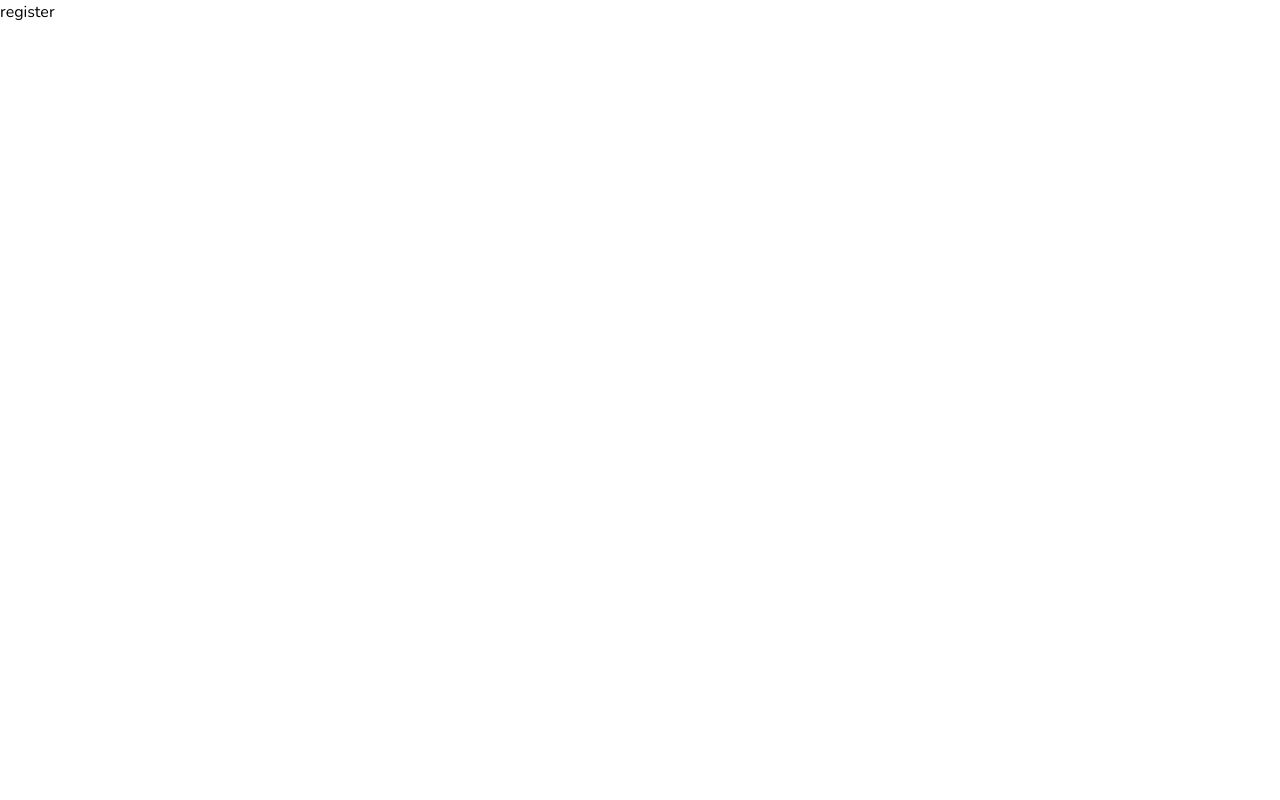
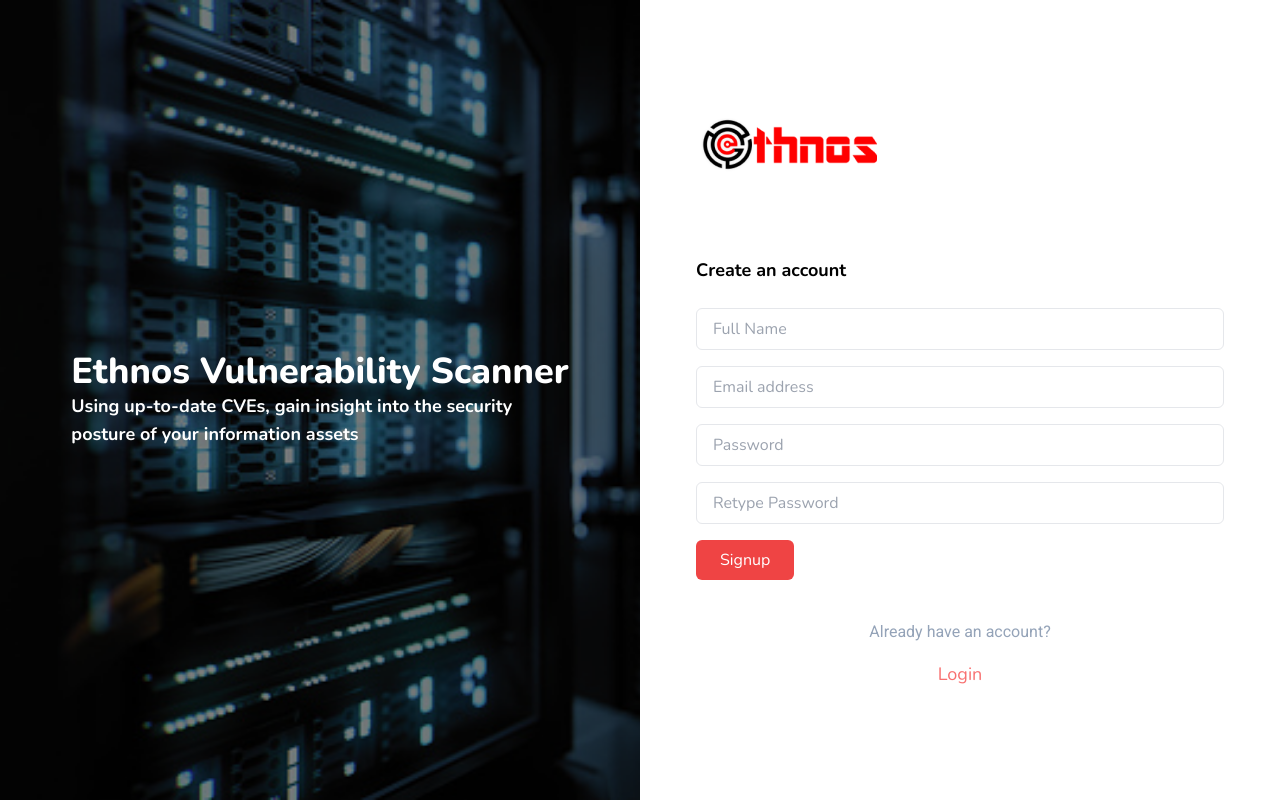
Before and after one commit to iphyviktor/ethnosscan, a Next.js app: page /account/register in a window 1280 px wide. Built offline with nearby package versions, Linux system fonts and the light colour scheme.

Commit message:
add password reset page

```diff
--- a/components/Login.js
+++ b/components/Login.js
@@ -13,7 +13,7 @@
                 </div>
                 <div className="flex items-center justify-between mt-4">
                     <button type="submit" className='px-6 py-2 text-white bg-red-500 rounded-md hover:bg-red-600 transition ease-out duration-500'>Login</button>
-                    <Link href='#'>
+                    <Link href='/account/resetpassword'>
                         <a className='text-sm hover:underline text-red-400'>Forget Password?</a>
                     </Link>
                 </div>
--- a/components/Register.js
+++ b/components/Register.js
@@ -0,0 +1,34 @@
+import React from 'react'
+import Link from 'next/link'
+
+function Register() {
+  return (
+    <>
+        <div>
+            <form action="">
+                <div className="mt-4">
+                    <input type='text' placeholder='Full Name' className="w-full px-4 py-2 border rounded-md focus:outline-none focus:ring-1 focus:ring-bluee-600" />
+                </div>
+
+                <div className="mt-4">
+                    <input type='email' placeholder='Email address' className="w-full px-4 py-2 border rounded-md focus:outline-none focus:ring-1 focus:ring-bluee-600" />
+                </div>
+                <div className="mt-4">
+                    <input type='password' placeholder='Password' className="w-full px-4 py-2 border rounded-md focus:outline-none focus:ring-1 focus:ring-bluee-600" />
+                </div>
+
+                <div className="mt-4">
+                    <input type='password' placeholder='Retype Password' className="w-full px-4 py-2 border rounded-md focus:outline-none focus:ring-1 focus:ring-bluee-600" />
+                </div>
+
+                <div className="flex items-center justify-between mt-4">
+                    <button type="submit" className='px-6 py-2 text-white bg-red-500 rounded-md hover:bg-red-600 transition ease-out duration-500'>Signup</button>
+                </div>
+
+            </form>
+        </div>
+    </>
+  )
+}
+
+export default Register
--- /dev/null
+++ b/components/Resetpassword.js
@@ -0,0 +1,31 @@
+import React from 'react'
+
+function Resetpassword() {
+  return (
+    <>
+        <div>
+            <form action="">
+
+                <div className="mt-4">
+                    <input type='password' placeholder='Old Password' className="w-full px-4 py-2 border rounded-md focus:outline-none focus:ring-1 focus:ring-bluee-600" />
+                </div>
+
+                <div className="mt-4">
+                    <input type='password' placeholder='New Password' className="w-full px-4 py-2 border rounded-md focus:outline-none focus:ring-1 focus:ring-bluee-600" />
+                </div>
+
+                <div className="mt-4">
+                    <input type='password' placeholder='Retype Password' className="w-full px-4 py-2 border rounded-md focus:outline-none focus:ring-1 focus:ring-bluee-600" />
+                </div>
+
+                <div className="flex items-center justify-between mt-4">
+                    <button type="submit" className='px-6 py-2 text-white bg-red-500 rounded-md hover:bg-red-600 transition ease-out duration-500'>Reset Password</button>
+                </div>
+
+            </form>
+        </div>
+    </>
+  )
+}
+
+export default Resetpassword
--- a/pages/account/register.js
+++ b/pages/account/register.js
@@ -1,8 +1,37 @@
 import React from 'react'
+import Register from '../../components/Register'
+import Link from 'next/link'
 
 function register() {
   return (
-    <div>register</div>
+    <>
+      <div className='flex justify-center items-center'>
+            {/* background image */}
+            <div className='bg-login-background bg-cover bg-no-repeat w-1/2 h-screen text-white flex flex-col justify-center items-center'>
+                <div>
+                    <h1 className='text-4xl font-extrabold'>Ethnos Vulnerability Scanner</h1>
+                    <p className='text-lg font-bold'>Using up-to-date CVEs, gain insight into the security <br/> posture of your information assets</p>
+                </div>
+
+            </div>
+            {/* login form */}
+            <div className='w-1/2 pl-14 pr-14'>
+                <div>
+                    <img src='../images/logo.png' alt='logo' className='mb-20'/>
+                    <h1 className='text-lg font-bold mb-6'>Create an account</h1>
+                </div>
+                <div className='justify-center items-center'>
+                    <Register />
+                </div>
+                <div className='flex flex-col mt-10'>
+                    <h3 className='font-Roboto place-self-center text-slate-400'>Already have an account?</h3>
+                    <Link href="login">
+                        <a className='text-lg place-self-center text-red-400 hover:text-red-700 mt-4'>Login</a>
+                    </Link>
+                </div>
+            </div>
+        </div>
+    </>
   )
 }
 
--- a/pages/account/resetpassword.js
+++ b/pages/account/resetpassword.js
@@ -0,0 +1,38 @@
+import React from 'react'
+import Link from 'next/link'
+import Resetpassword from '../../components/Resetpassword'
+
+function resetpassword() {
+  return (
+    <>
+      <div className='flex justify-center items-center'>
+            {/* background image */}
+            <div className='bg-login-background bg-cover bg-no-repeat w-1/2 h-screen text-white flex flex-col justify-center items-center'>
+                <div>
+                    <h1 className='text-4xl font-extrabold'>Ethnos Vulnerability Scanner</h1>
+                    <p className='text-lg font-bold'>Using up-to-date CVEs, gain insight into the security <br/> posture of your information assets</p>
+                </div>
+
+            </div>
+            {/* login form */}
+            <div className='w-1/2 pl-14 pr-14'>
+                <div>
+                    <img src='../images/logo.png' alt='logo' className='mb-20'/>
+                    <h1 className='text-lg font-bold mb-6'>Reset your password</h1>
+                </div>
+                <div className='justify-center items-center'>
+                    <Resetpassword />
+                </div>
+                <div className='flex flex-col mt-10'>
+                    <h3 className='font-Roboto place-self-center text-slate-400'>Already have an account?</h3>
+                    <Link href="login">
+                        <a className='text-lg place-self-center text-red-400 hover:text-red-700 mt-4'>Login</a>
+                    </Link>
+                </div>
+            </div>
+        </div>
+    </>
+  )
+}
+
+export default resetpassword
```
